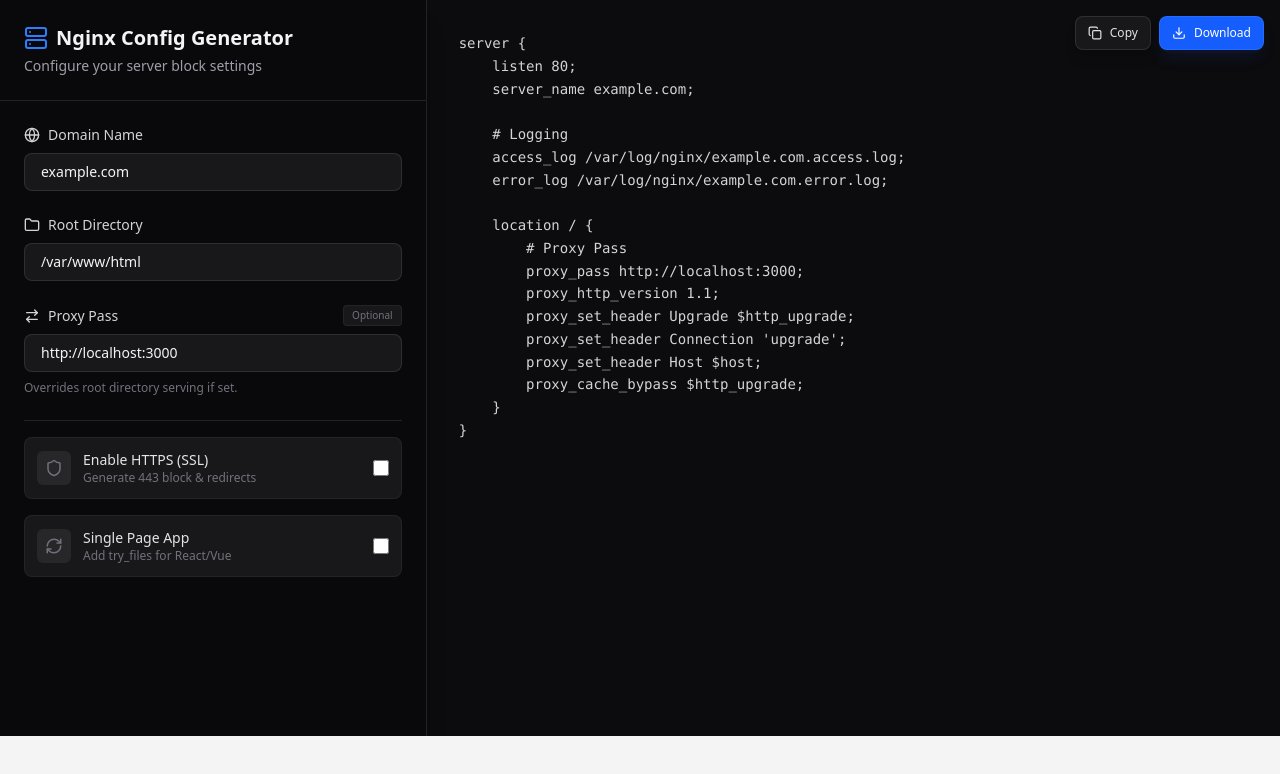
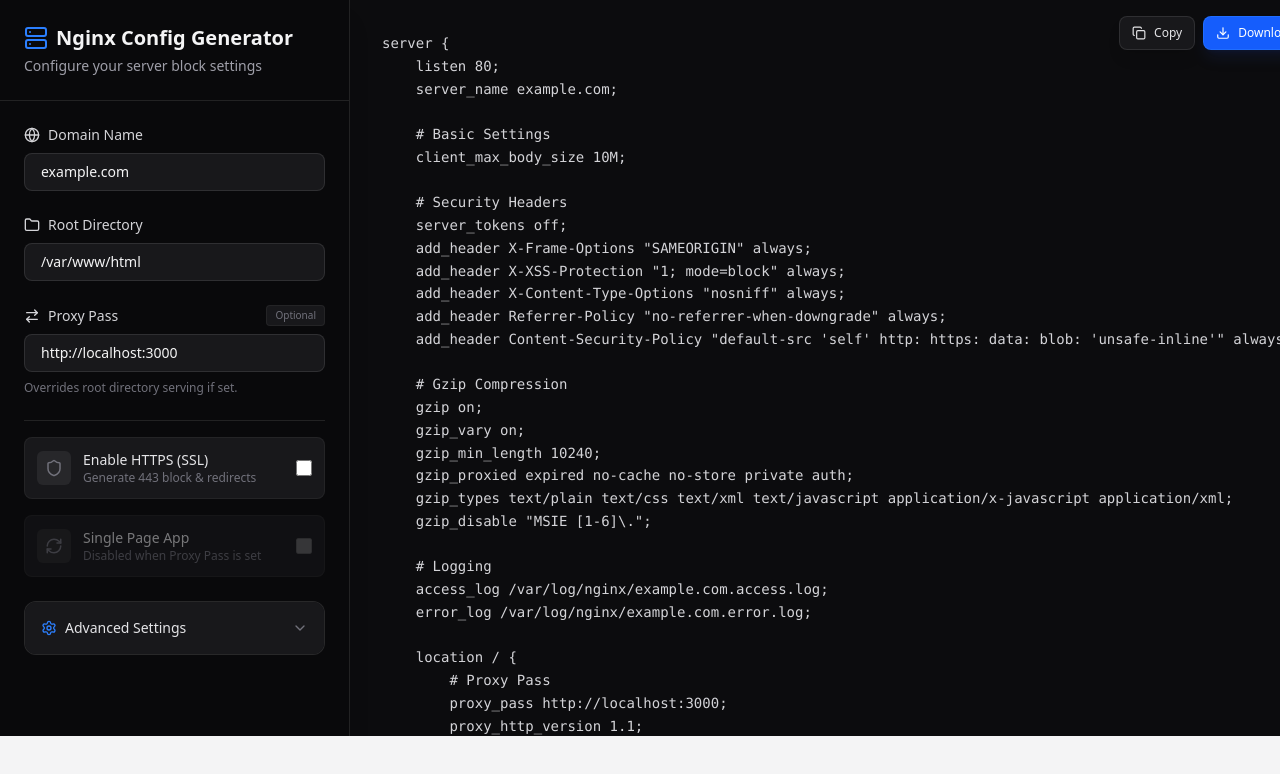
Before and after one commit to libing28390-sketch/toolbox, a Next.js app: page /en/tools/nginx-config-generator in a window 1280 px wide. Shown: the top 774 px of the page. Built offline with nearby package versions, Linux system fonts and the light colour scheme.

Commit message:
feat: upgrade nginx config generator with advanced settings (gzip, security headers)

```diff
--- a/src/app/[locale]/tools/nginx-config-generator/page.tsx
+++ b/src/app/[locale]/tools/nginx-config-generator/page.tsx
@@ -1,7 +1,7 @@
 'use client';
 
 import React, { useState, useEffect } from 'react';
-import { Copy, Download, RefreshCw, Server, Shield, Globe, Folder, ArrowRightLeft } from 'lucide-react';
+import { Copy, Download, RefreshCw, Server, Shield, Globe, Folder, ArrowRightLeft, Settings, ChevronDown, ChevronUp, Lock, Zap, HardDrive } from 'lucide-react';
 import { cn } from '@/lib/utils';
 import { useTranslations } from 'next-intl';
 
@@ -14,6 +14,13 @@
   const [proxyPass, setProxyPass] = useState('http://localhost:3000');
   const [useSsl, setUseSsl] = useState(false);
   const [isSpa, setIsSpa] = useState(false);
+
+  // Advanced Settings State
+  const [isAdvancedOpen, setIsAdvancedOpen] = useState(false);
+  const [useGzip, setUseGzip] = useState(true);
+  const [useSecurity, setUseSecurity] = useState(true);
+  const [maxUploadSize, setMaxUploadSize] = useState('10M');
+
   const [generatedConfig, setGeneratedConfig] = useState('');
   const [copied, setCopied] = useState(false);
 
@@ -43,12 +50,49 @@
 `;
     }
 
+    // Basic Settings
+    config += `
+    # Basic Settings
+    client_max_body_size ${maxUploadSize};
+`;
+
+    // Security Headers
+    if (useSecurity) {
+        config += `
+    # Security Headers
+    server_tokens off;
+    add_header X-Frame-Options "SAMEORIGIN" always;
+    add_header X-XSS-Protection "1; mode=block" always;
+    add_header X-Content-Type-Options "nosniff" always;
+    add_header Referrer-Policy "no-referrer-when-downgrade" always;
+    add_header Content-Security-Policy "default-src 'self' http: https: data: blob: 'unsafe-inline'" always;
+`;
+        if (useSsl) {
+             config += `    add_header Strict-Transport-Security "max-age=31536000; includeSubDomains" always;
+`;
+        }
+    }
+
+    // Gzip Compression
+    if (useGzip) {
+        config += `
+    # Gzip Compression
+    gzip on;
+    gzip_vary on;
+    gzip_min_length 10240;
+    gzip_proxied expired no-cache no-store private auth;
+    gzip_types text/plain text/css text/xml text/javascript application/x-javascript application/xml;
+    gzip_disable "MSIE [1-6]\\.";
+`;
+    }
+
     if (proxyPass) {
         // When proxy_pass is set, root is typically not needed for / location,
         // but we keep it global or just ignore it in location block.
         // Best practice: if proxy, don't use root in location /.
     } else {
-        config += `    # Root Directory
+        config += `
+    # Root Directory
     root ${root};
     index index.html index.htm index.nginx-debian.html;
 `;
@@ -96,7 +140,7 @@
     config += `}`;
 
     setGeneratedConfig(config);
-  }, [domain, root, proxyPass, useSsl, isSpa]);
+  }, [domain, root, proxyPass, useSsl, isSpa, useGzip, useSecurity, maxUploadSize]);
 
   const handleCopy = () => {
     navigator.clipboard.writeText(generatedConfig);
@@ -192,23 +236,93 @@
               />
             </label>
 
-            <label className="flex items-center justify-between p-3 rounded-lg bg-[#18181b] border border-white/5 hover:border-white/10 transition-colors cursor-pointer group">
+            <label className={cn(
+                "flex items-center justify-between p-3 rounded-lg bg-[#18181b] border border-white/5 transition-colors cursor-pointer group",
+                proxyPass ? "opacity-50 cursor-not-allowed" : "hover:border-white/10"
+            )}>
               <div className="flex items-center gap-3">
-                <div className={cn("p-2 rounded-md transition-colors", isSpa ? "bg-purple-500/20 text-purple-400" : "bg-zinc-800 text-zinc-500")}>
+                <div className={cn("p-2 rounded-md transition-colors", isSpa && !proxyPass ? "bg-purple-500/20 text-purple-400" : "bg-zinc-800 text-zinc-500")}>
                     <RefreshCw size={18} />
                 </div>
                 <div>
                     <div className="text-sm font-medium text-zinc-200">Single Page App</div>
-                    <div className="text-xs text-zinc-500">Add try_files for React/Vue</div>
+                    <div className="text-xs text-zinc-500">
+                        {proxyPass ? 'Disabled when Proxy Pass is set' : 'Add try_files for React/Vue'}
+                    </div>
                 </div>
               </div>
               <input
                 type="checkbox"
-                checked={isSpa}
+                checked={isSpa && !proxyPass}
                 onChange={(e) => setIsSpa(e.target.checked)}
-                className="w-4 h-4 rounded border-zinc-600 text-blue-600 focus:ring-blue-500 bg-zinc-900"
+                disabled={!!proxyPass}
+                className="w-4 h-4 rounded border-zinc-600 text-blue-600 focus:ring-blue-500 bg-zinc-900 disabled:opacity-50"
               />
             </label>
+          </div>
+
+          {/* Advanced Settings */}
+          <div className="border border-white/10 rounded-xl overflow-hidden bg-[#18181b]/50">
+            <button
+                onClick={() => setIsAdvancedOpen(!isAdvancedOpen)}
+                className="w-full flex items-center justify-between p-4 bg-[#18181b] hover:bg-[#202024] transition-colors"
+            >
+                <div className="flex items-center gap-2 text-sm font-medium text-zinc-200">
+                    <Settings size={16} className="text-blue-500" />
+                    Advanced Settings
+                </div>
+                {isAdvancedOpen ? <ChevronUp size={16} className="text-zinc-500" /> : <ChevronDown size={16} className="text-zinc-500" />}
+            </button>
+
+            {isAdvancedOpen && (
+                <div className="p-4 space-y-4 bg-[#18181b]/30 border-t border-white/10">
+                    {/* Gzip */}
+                    <label className="flex items-center justify-between cursor-pointer group">
+                        <div className="flex items-center gap-3">
+                            <div className={cn("p-1.5 rounded-md transition-colors", useGzip ? "bg-orange-500/20 text-orange-400" : "bg-zinc-800 text-zinc-500")}>
+                                <Zap size={16} />
+                            </div>
+                            <span className="text-sm text-zinc-300">Gzip Compression</span>
+                        </div>
+                        <input
+                            type="checkbox"
+                            checked={useGzip}
+                            onChange={(e) => setUseGzip(e.target.checked)}
+                            className="w-4 h-4 rounded border-zinc-600 text-blue-600 focus:ring-blue-500 bg-zinc-900"
+                        />
+                    </label>
+
+                    {/* Security Headers */}
+                    <label className="flex items-center justify-between cursor-pointer group">
+                        <div className="flex items-center gap-3">
+                            <div className={cn("p-1.5 rounded-md transition-colors", useSecurity ? "bg-red-500/20 text-red-400" : "bg-zinc-800 text-zinc-500")}>
+                                <Lock size={16} />
+                            </div>
+                            <span className="text-sm text-zinc-300">Security Headers</span>
+                        </div>
+                        <input
+                            type="checkbox"
+                            checked={useSecurity}
+                            onChange={(e) => setUseSecurity(e.target.checked)}
+                            className="w-4 h-4 rounded border-zinc-600 text-blue-600 focus:ring-blue-500 bg-zinc-900"
+                        />
+                    </label>
+
+                    {/* Max Upload Size */}
+                    <div className="pt-2">
+                        <label className="text-xs font-medium text-zinc-400 flex items-center gap-2 mb-2">
+                            <HardDrive size={14} /> Max Upload Size
+                        </label>
+                        <input
+                            type="text"
+                            value={maxUploadSize}
+                            onChange={(e) => setMaxUploadSize(e.target.value)}
+                            className="w-full bg-[#09090b] border border-white/10 rounded px-3 py-1.5 text-sm text-zinc-200 focus:outline-none focus:ring-1 focus:ring-blue-500/50 focus:border-blue-500/50 placeholder:text-zinc-600"
+                            placeholder="10M"
+                        />
+                    </div>
+                </div>
+            )}
           </div>
         </div>
       </div>
```
